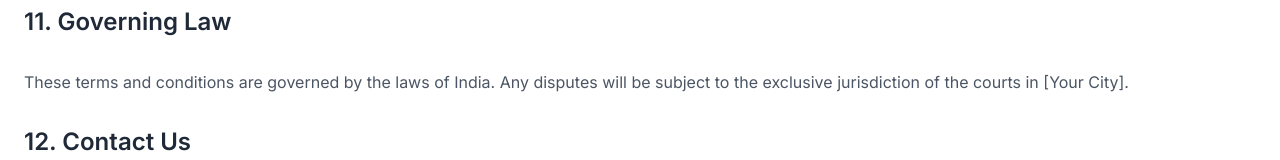
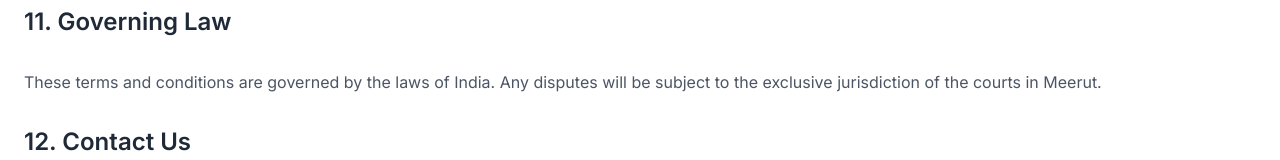
Before and after one commit to debmalya37/ecommerce-web, a Next.js app: page /terms-and-conditions in a window 1280 px wide. Shown: the part 2018-2178 px from the top of the page. Built offline with nearby package versions, Linux system fonts and the light colour scheme.

Commit message:
#update in terms

```diff
--- a/src/app/terms-and-conditions/page.tsx
+++ b/src/app/terms-and-conditions/page.tsx
@@ -75,7 +75,7 @@ export default function TermsAndConditions() {
 
       <h2 className="text-2xl font-semibold text-gray-800">11. Governing Law</h2>
       <p className="text-gray-600">
-        These terms and conditions are governed by the laws of India. Any disputes will be subject to the exclusive jurisdiction of the courts in [Your City].
+        These terms and conditions are governed by the laws of India. Any disputes will be subject to the exclusive jurisdiction of the courts in Meerut.
       </p>
 
       <h2 className="text-2xl font-semibold text-gray-800">12. Contact Us</h2>
```
